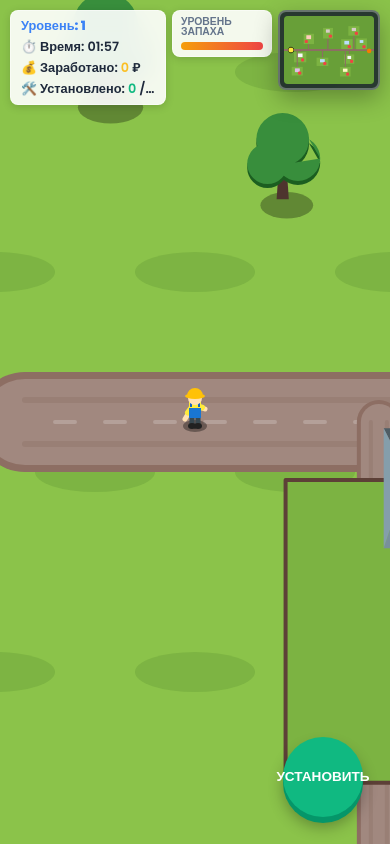
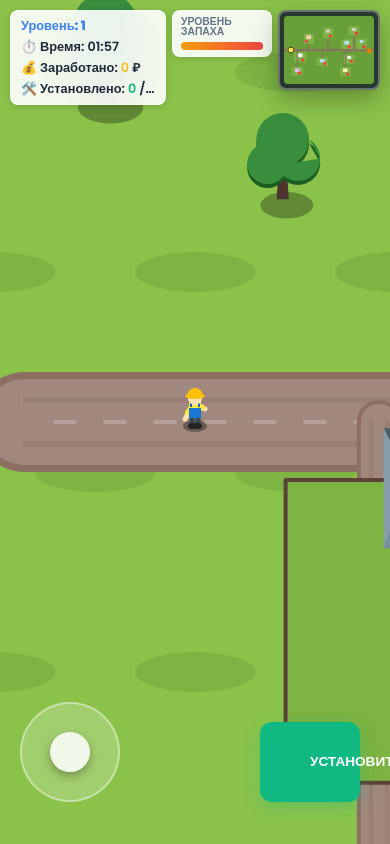
Before and after one commit to alexglebaty-hub/septic, a plain HTML site: page index.html in a window 390 px wide. Both pictures are taken after a click on the button "Начать игру". Drawn offline with Linux system fonts and the light colour scheme.

Commit message:
Add files via upload

```diff
--- a/style.css
+++ b/style.css
@@ -335,51 +335,43 @@ button:active {
     position: fixed;
     left: 0;
     right: 0;
-    bottom: max(16px, env(safe-area-inset-bottom));
-    height: 150px;
-
+    bottom: max(12px, env(safe-area-inset-bottom));
+    height: 140px;
     z-index: 9999;
     pointer-events: none;
 }
 
 #joystick-zone {
     position: absolute;
-    left: 18px;
-    bottom: 0;
+    left: 20px;
+    bottom: 10px;
     width: 120px;
     height: 120px;
     pointer-events: auto;
-    display: flex;
-    justify-content: center;
-    align-items: center;
 }
 
 #action-zone {
     position: absolute;
-    right: 18px;
-    bottom: 0;
+    right: 20px;
+    bottom: 10px;
     width: 120px;
     height: 120px;
-    pointer-events: auto;
     display: flex;
     justify-content: center;
     align-items: center;
+    pointer-events: auto;
 }
 
-#action-btn {
-    width: 84px;
-    height: 84px;
-    border-radius: 50%;
-    padding: 0;
-    font-size: 0.95rem;
+#action-zone {
+    position: absolute;
+    right: 20px;
+    bottom: 10px;
+    width: 120px;
+    height: 120px;
     display: flex;
     justify-content: center;
     align-items: center;
-    background: #10b981;
-    color: white;
-    box-shadow: 0 6px 0 #059669, 0 10px 15px rgba(0, 0, 0, 0.3);
     pointer-events: auto;
-    z-index: 10000;
 }
 
 /* Responsive adjustments */
@@ -456,28 +448,27 @@ button:active {
         height: 120px;
     }
 
-    #joystick-zone {
-        left: 12px;
-        bottom: 0;
-        width: 110px;
-        height: 110px;
-    }
-
-    #action-zone {
-        right: 12px;
-        bottom: 0;
-        width: 110px;
-        height: 110px;
-    }
 
     #joystick-base {
         width: 100px;
         height: 100px;
+        background-color: rgba(255, 255, 255, 0.2);
+        border: 2px solid rgba(255, 255, 255, 0.4);
+        border-radius: 50%;
+        position: relative;
+        backdrop-filter: blur(4px);
     }
 
     #joystick-stick {
         width: 40px;
         height: 40px;
+        background-color: rgba(255, 255, 255, 0.85);
+        border-radius: 50%;
+        position: absolute;
+        top: 50%;
+        left: 50%;
+        transform: translate(-50%, -50%);
+        box-shadow: 0 4px 10px rgba(0, 0, 0, 0.3);
     }
 
     #action-btn {
```
